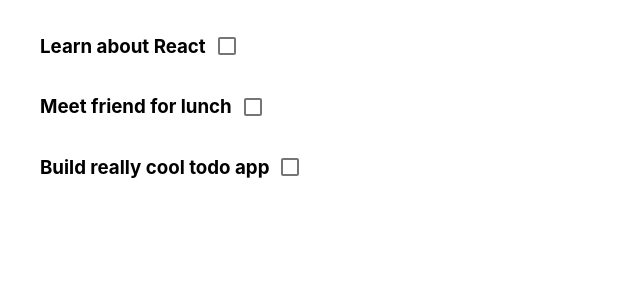
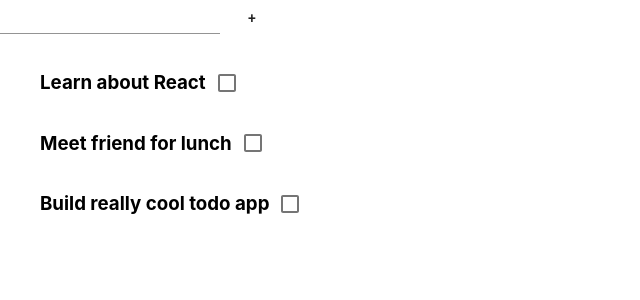
Before and after one commit to y-solb/todoApp, a React (Create React App) app: page / in a window 1280 px wide. Shown: the top 300 px of the page, without its empty margins (0-640 px from the left). Built offline with nearby package versions, Linux system fonts and the light colour scheme.

Commit message:
feat : add AddForm component

```diff
--- a/src/app.jsx
+++ b/src/app.jsx
@@ -1,5 +1,7 @@
 import React, { useState } from 'react';
 import styled from 'styled-components';
+import AddForm from './components/addForm';
+import Header from './components/header';
 import TodoList from './components/todoList';
 
 const Container = styled.div``;
@@ -34,8 +36,13 @@ function App() {
     );
   };
 
+  const onAdd = (item) => {
+    setTodos([...todos, { id: Date.now(), text: item, isCompleted: false }]);
+  };
+
   return (
     <Container>
+      <AddForm onAdd={onAdd} />
       <TodoList todos={todos} onComplete={onComplete} />
     </Container>
   );
--- /dev/null
+++ b/src/components/addForm.jsx
@@ -0,0 +1,27 @@
+import React, { useRef } from 'react';
+import styled from 'styled-components';
+import Input from '@material-ui/core/Input';
+import Button from '@material-ui/core/Button';
+
+const StyledForm = styled.form`
+  list-style: none;
+`;
+
+const AddForm = ({ onAdd }) => {
+  const inputRef = useRef();
+
+  const handleAdd = (e) => {
+    e.preventDefault();
+    onAdd(inputRef.current.value);
+    inputRef.current.value = '';
+  };
+
+  return (
+    <StyledForm onSubmit={handleAdd}>
+      <Input inputRef={inputRef} />
+      <Button onClick={handleAdd}>+</Button>
+    </StyledForm>
+  );
+};
+
+export default AddForm;
```
